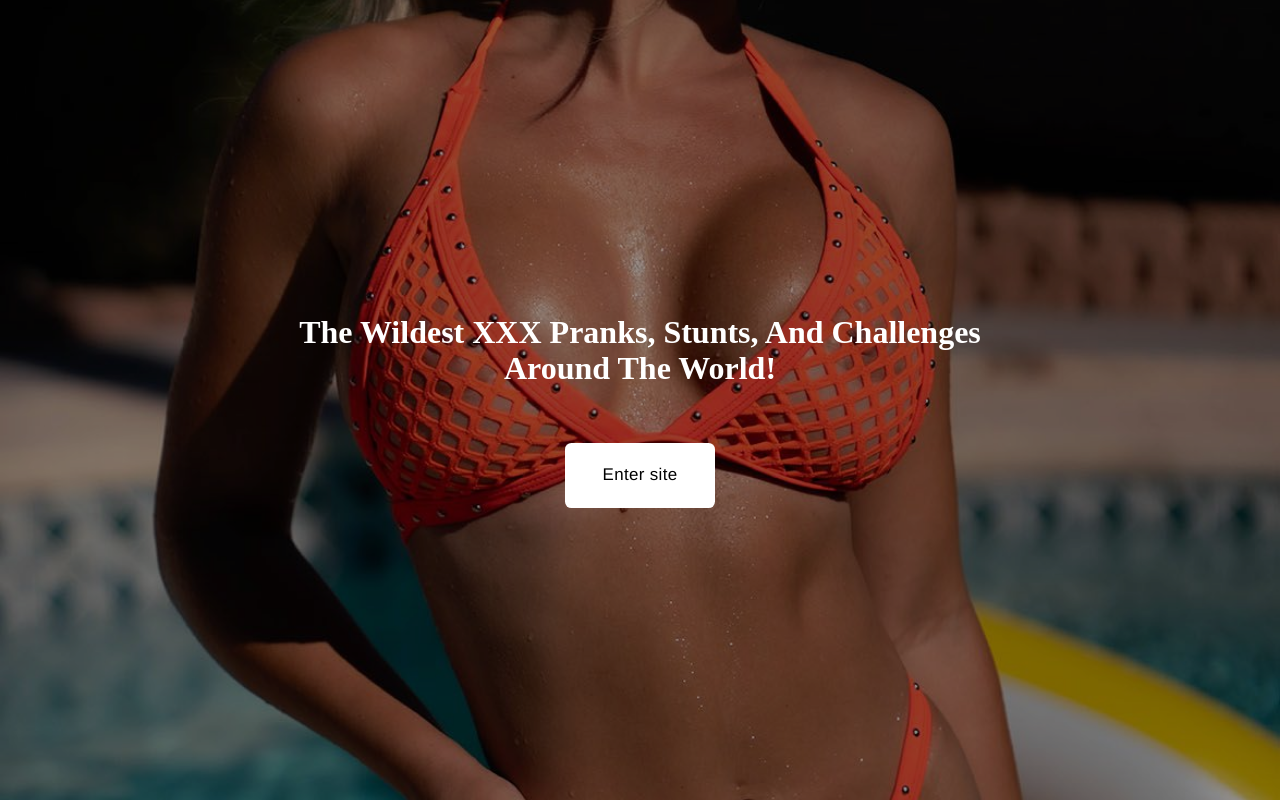
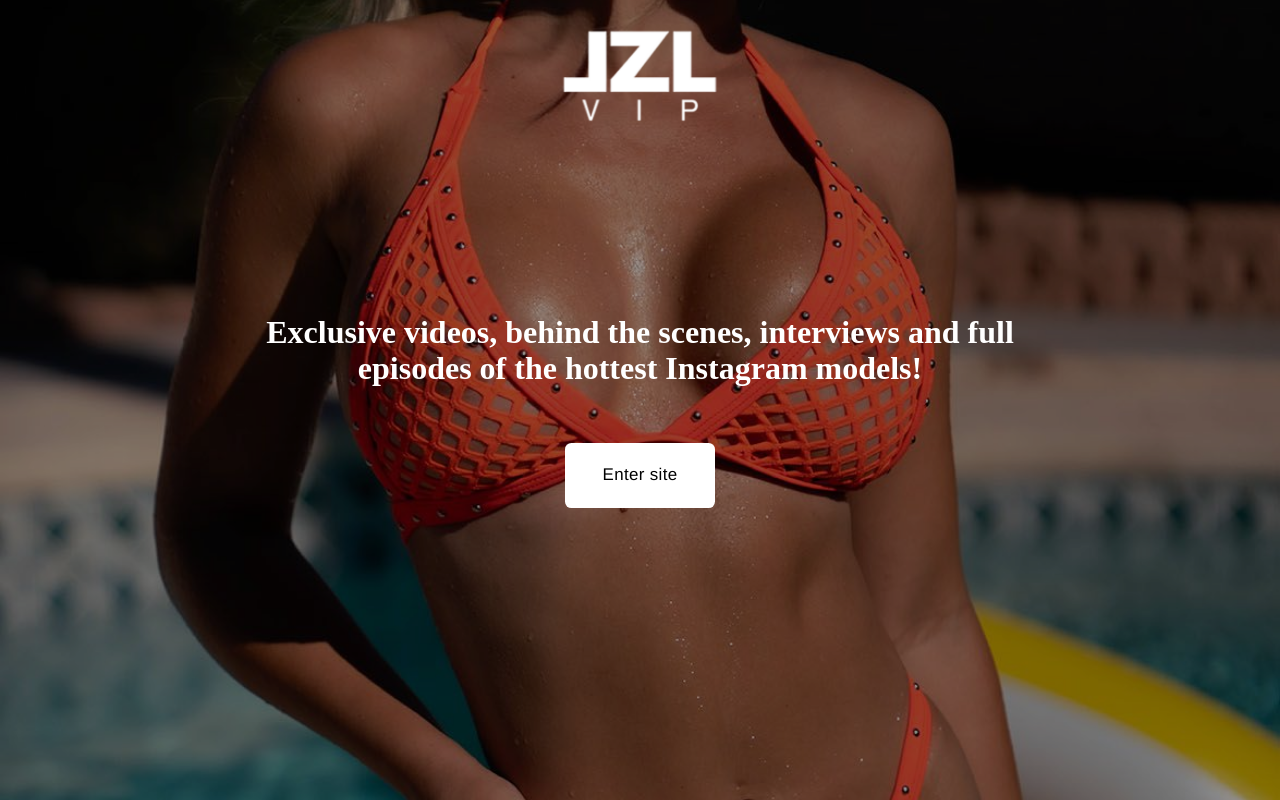
Before and after one commit to jzlstyle/landing-page, a Gatsby site: page / in a window 1280 px wide. Built offline with nearby package versions, Linux system fonts and the light colour scheme; Gatsby itself is replaced by a stand-in of ours.

Commit message:
Update logo

```diff
--- a/src/pages/index.js
+++ b/src/pages/index.js
@@ -2,8 +2,24 @@ import React from "react"
 import { useStaticQuery, graphql } from "gatsby"
 import Img from "gatsby-image"
 import "../styles/styles.css"
+import logoSrc from "../images/jzl.png"
 
 const Button = () => <a href="https://www.jzlvip.tv/" className="block-button">Enter site</a>
+const Logo = () => (
+  <div
+    className="header"
+    style={{ zIndex: 1, position: "fixed", width: "100%" }}
+  >
+    <div
+      style={{
+        display: "flex",
+        justifyContent: "center",
+      }}
+    >
+      <img class="center" src={logoSrc} alt="Logo" style={{ width: 184 }} />
+    </div>
+  </div>
+)
 
 export default function Image() {
   const data = useStaticQuery(graphql`
@@ -21,6 +37,8 @@ export default function Image() {
   `)
 
   return (
+    <>
+      <Logo />
       <section className="page-section">
         <div className="section-background">
           <Img
@@ -44,14 +62,16 @@ export default function Image() {
                   whiteSpace: "pre-wrap",
                 }}
               >
-              The Wildest XXX Pranks, Stunts, And Challenges Around The World!
+                Exclusive videos, behind the scenes, interviews and full
+                episodes of the hottest Instagram models!
               </h1>
             </div>
-          <div className="row center" >
+            <div className="row center">
               <Button />
             </div>
           </div>
         </div>
       </section>
+    </>
   )
 }
--- a/src/styles/styles.css
+++ b/src/styles/styles.css
@@ -106,3 +106,9 @@ a {
 a {
   background: transparent;
 }
+
+header{
+    width: 100%;
+    position: fixed;
+    top: 0;
+}
```
Lines whose indentation alone changed are shown as unchanged.
